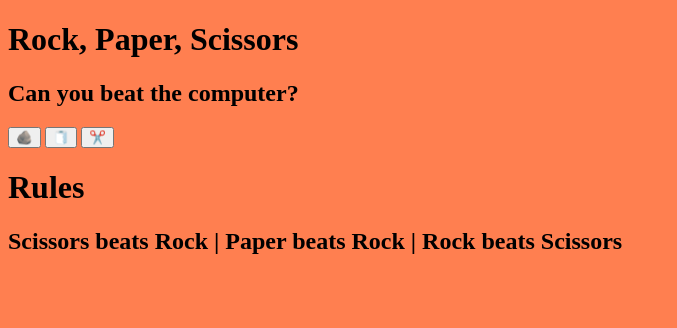
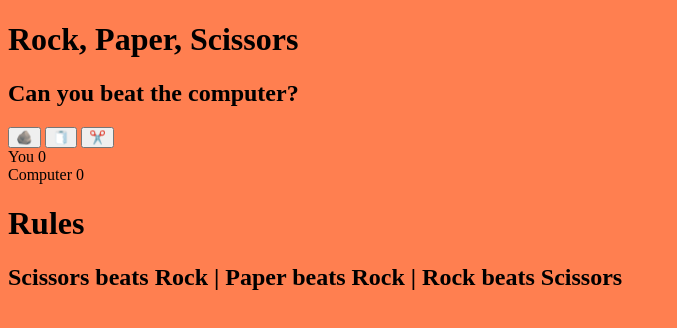
Before and after one commit to AdamVictory/rock-paper-scissors-game, a plain HTML site: page index.html in a window 1280 px wide. Shown: the whole page, without its empty margins (0-677 px from the left). Drawn offline with Linux system fonts and the light colour scheme.

Commit message:
Added div for results section

```diff
--- a/index.html
+++ b/index.html
@@ -4,8 +4,10 @@
     <meta charset="UTF-8">
     <meta http-equiv="X-UA-Compatible" content="IE=edge">
     <meta name="viewport" content="width=device-width, initial-scale=1.0">
+    <title>Rock Paper Scissors Game</title>
     <link rel="stylesheet" href="assets/css/style.css">
-    <title>Rock Paper Scissors Game</title>
+    <script src="assets/js/script.js" defer></script>
+
 </head>
 <body>
 
@@ -18,10 +20,20 @@
         <button class="choice">🪨</button>
         <button class="choice">🧻</button>
         <button class="choice">✂️</button>
-
     </div>
 
-    <script src="assets/js/script.js"></script>
+    <div class="results">
+        <div>
+            You
+            <span class="result-score">0</span>
+        </div>
+
+        <div>
+            Computer
+            <span class="result-score">0</span>
+        </div>
+    </div>
+
 
     <footer>
         <h1>Rules</h1>
```
